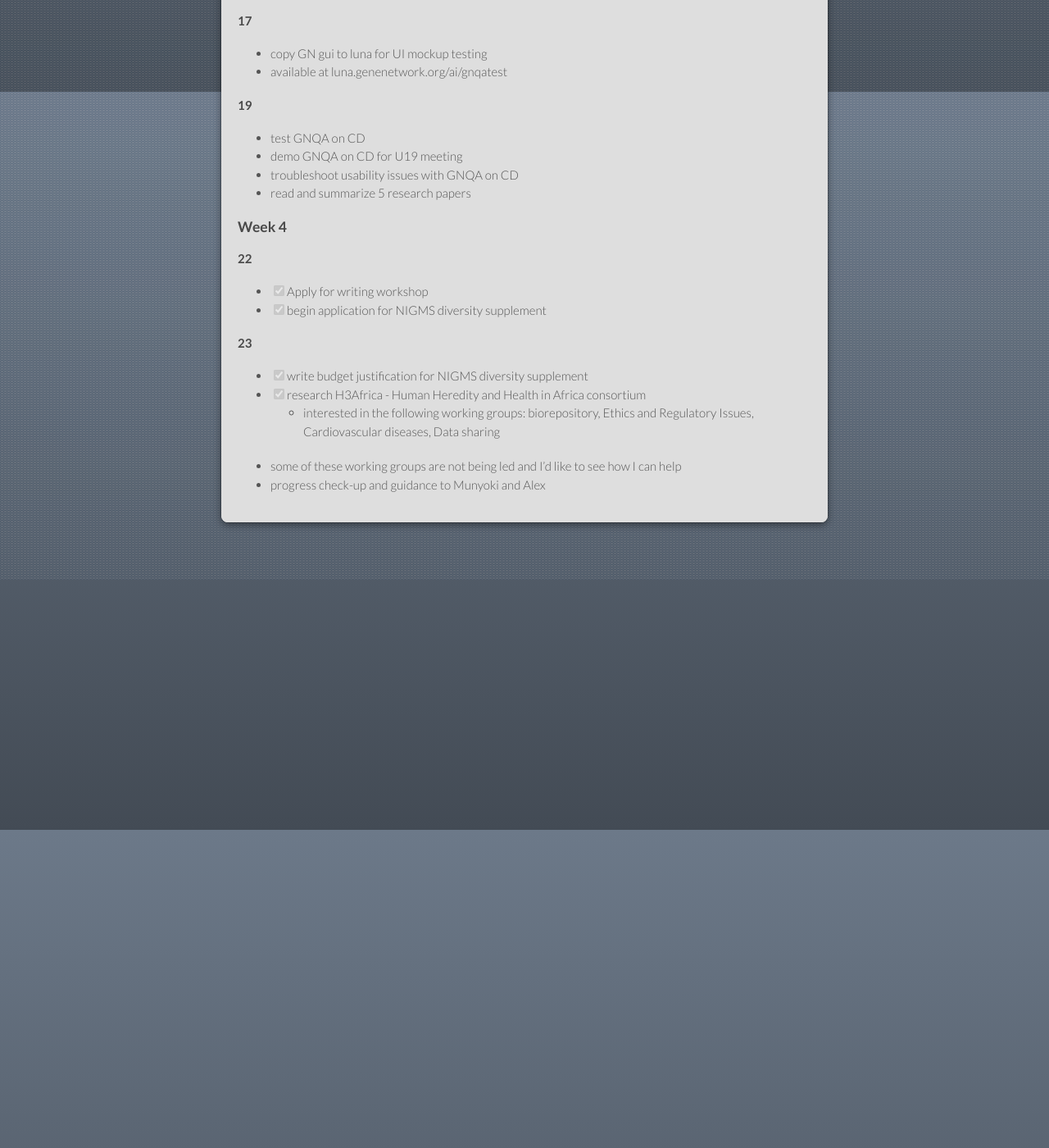
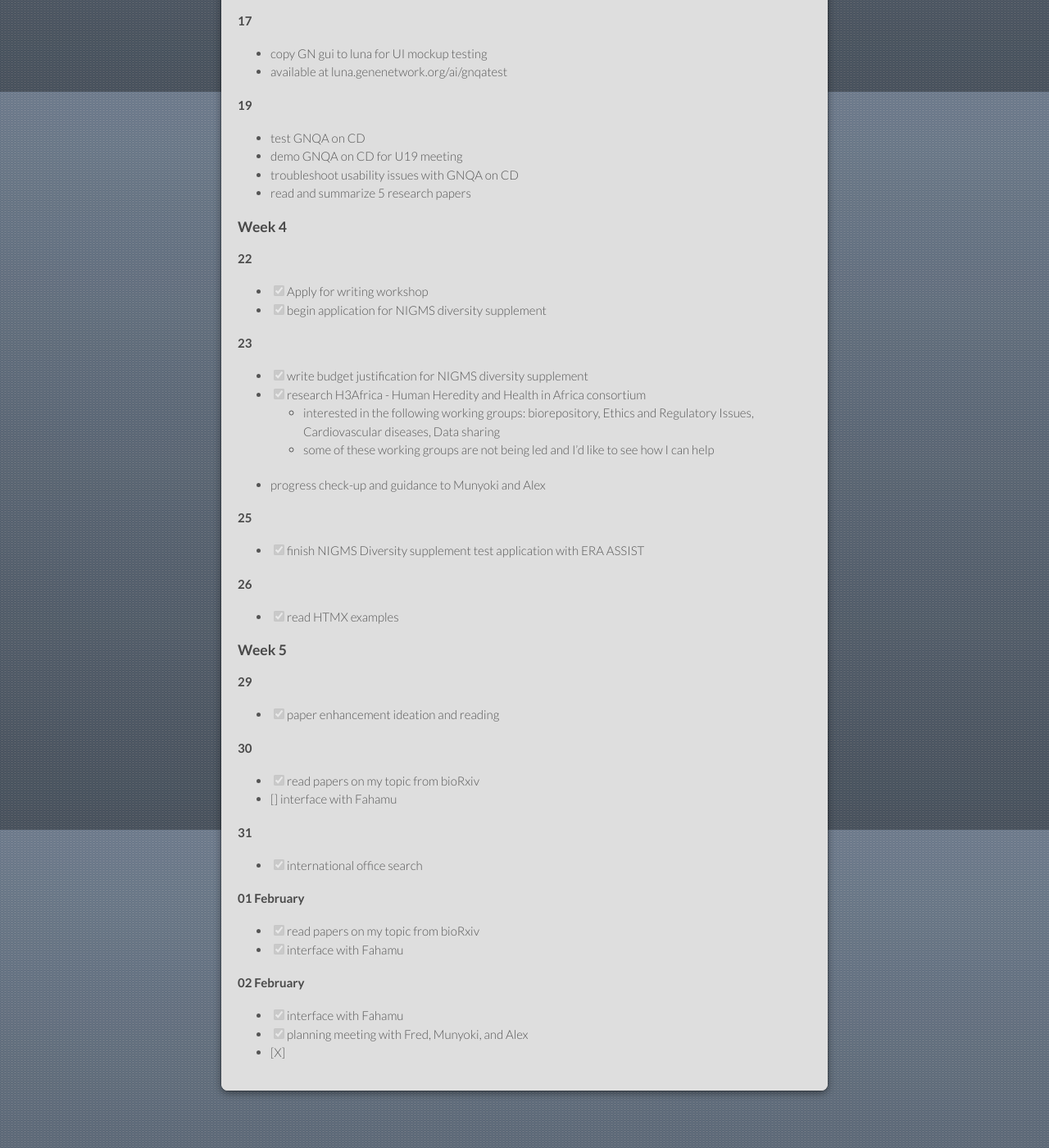
Before and after one commit to ShelbySolomonDarnell/shelbysolomondarnell.github.io, a Jekyll site: the page built from logs/2024-01-work.md, in a window 1280 px wide and 1400 px high, scrolled down 1688 px. Shown: the whole window at 82% size. Built offline with Jekyll 4.4.1, drawn with Linux system fonts in a browser that asks for light colours; our own code applies the rules of GitHub Pages for plain Markdown files.

Commit message:
february work log

```diff
--- a/logs/2024-01-work.md
+++ b/logs/2024-01-work.md
@@ -81,5 +81,33 @@
 + [X] write budget justification for NIGMS diversity supplement
 + [X] research H3Africa - Human Heredity and Health in Africa consortium
     + interested in the following working groups: biorepository, Ethics and Regulatory Issues, Cardiovascular diseases, Data sharing
-+ some of these working groups are not being led and I'd like to see how I can help
+    + some of these working groups are not being led and I'd like to see how I can help
 + progress check-up and guidance to Munyoki and Alex
+
+#### 25
++ [X] finish NIGMS Diversity supplement test application with ERA ASSIST
+
+#### 26
++ [X] read HTMX examples
+
+
+### Week 5
+
+#### 29
++ [X] paper enhancement ideation and reading
+
+#### 30
++ [X] read papers on my topic from bioRxiv
++ [] interface with Fahamu
+
+#### 31
++ [X] international office search
+
+#### 01 February
++ [X] read papers on my topic from bioRxiv
++ [X] interface with Fahamu
+
+#### 02 February
++ [X] interface with Fahamu
++ [X] planning meeting with Fred, Munyoki, and Alex
++ [X]
```
Also changed, not shown: logs/2024=02-work.md (added, +22 -0 lines), logs/reviews.md (+24 -1 lines), assets/images/biology/Periodic-Table-Labeled-Groups.png (added).
